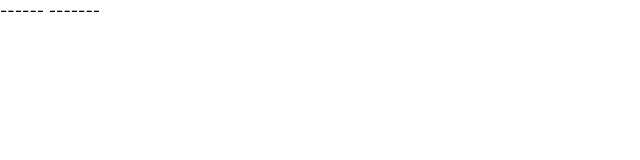
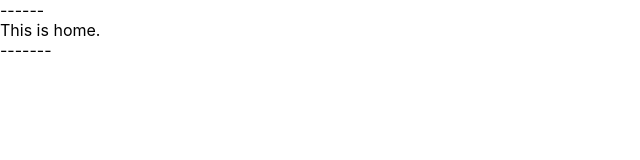
Before and after one commit to Ghenet/airbnb_ui_clone, a React (Create React App) app: page / in a window 1280 px wide. Shown: the top 160 px of the page, without its empty margins (0-640 px from the left). Built offline with nearby package versions, Linux system fonts and the light colour scheme.

Commit message:
creates the home component

```diff
--- a/src/App.js
+++ b/src/App.js
@@ -1,10 +1,12 @@
 import React from "react";
 import "./App.css";
+import Home from "./components/Home";
 
 function App() {
   return (
     <div className="app">
       {/*Home*/}------
+      <Home />
       {/* Header*/}
       {/*Banner*/}
       {/*Cards*/}
--- /dev/null
+++ b/src/components/Home.js
@@ -0,0 +1,8 @@
+import React from "react";
+import "../css/Home.css";
+
+function Home() {
+  return <div className="home">This is home.</div>;
+}
+
+export default Home;
```
Also changed, not shown: src/css/Home.css (added).
